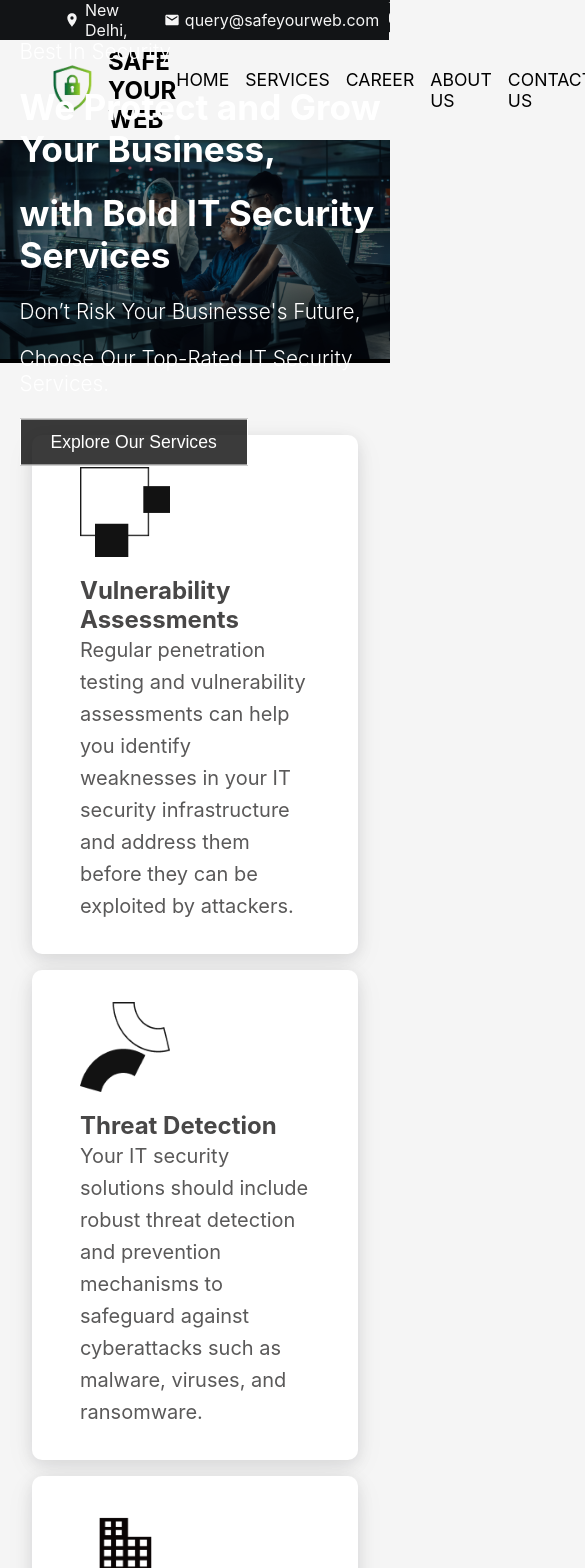
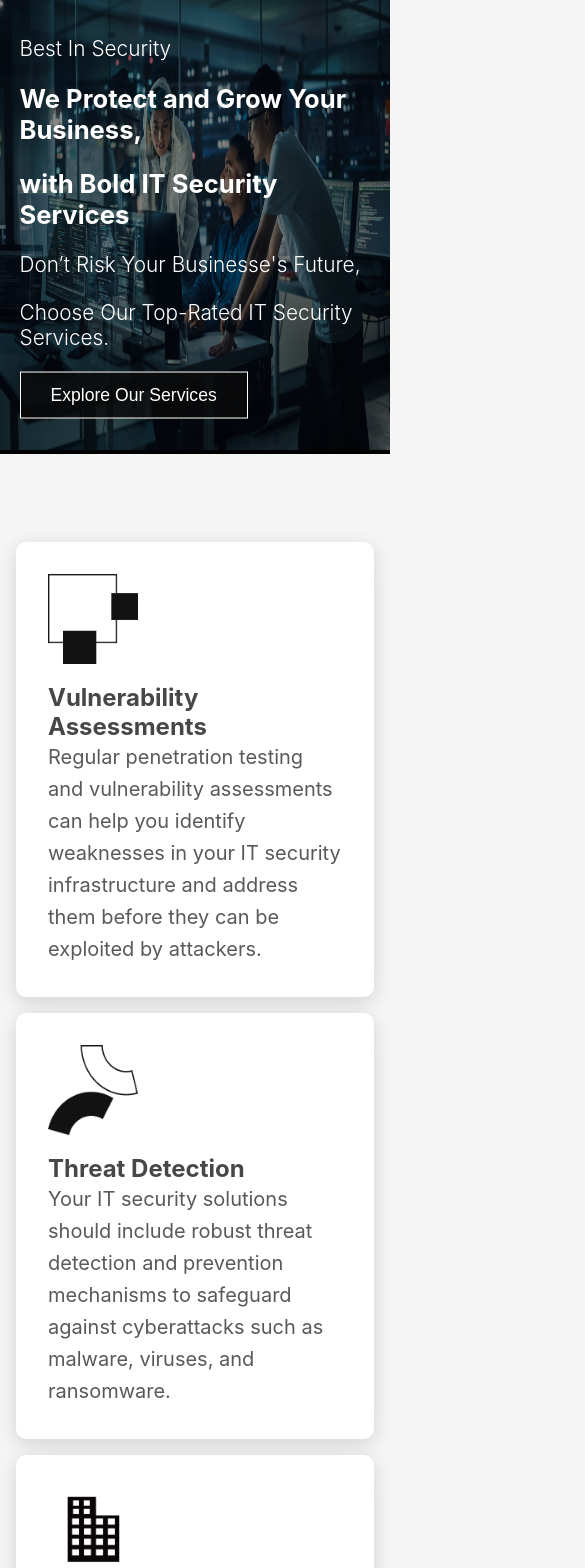
Before and after one commit to mnamesujit/Safe-Your-Web-Clone, a React (Vite) app: page / in a window 390 px wide. Shown: the top 1568 px of the page, 585 px wide, since content can reach past the window. Built offline with nearby package versions, Linux system fonts and the light colour scheme.

Commit message:
made responsive for mobile devices except header section

```diff
--- a/src/components/Support/Support.tsx
+++ b/src/components/Support/Support.tsx
@@ -7,7 +7,7 @@ const Support = () => {
         <div className="container">
           <p>All our IT support in one place</p>
           <h1>
-            We secure digital assets that will <br /> make your bussiness more
+            We secure digital assets that will make your bussiness more
             efficient
           </h1>
         </div>
--- a/src/style/_media-queries.scss
+++ b/src/style/_media-queries.scss
@@ -86,10 +86,65 @@
         margin: 0;
         >.container{
             flex-wrap: wrap;
+            justify-content: flex-start;
+        }
+        >.copyright{
+            justify-content: flex-start;
+            padding: 0 4rem;
         }
     }
 }
 
 @media only screen and (max-width: 640px) {
-
+    .navbar{
+        display: none;
+    }
+    .landing-page{
+        img{
+            height: 450px;
+        }
+        >.page-content{
+            h1{
+                font-size: 1.6rem;
+            }
+        }
+    }
+    #services-page{
+        padding: 1rem;
+        >.cards{
+            padding: 2rem 2rem;
+        }
+    }
+    #about-page{
+       >.cards{
+        padding: 1.4rem;
+       }
+    }
+     #support-page{
+        >.support-cards{
+           padding: 1rem;
+        }
+    }
+    #stats-page{
+        padding: 1rem;
+    }
+    #company-info{
+        padding: 1rem   ;
+    }
+    #faq-page{
+        padding: 1rem;
+    }
+    #our-plans{
+       padding: 1rem;
+    }
+    #footer-page{
+        >.container{
+            gap: 2rem;
+        }
+        >.copyright{
+           display: block;
+           line-height: 2rem;
+           margin-left: 1rem;
+        }
+    }
 }
```
